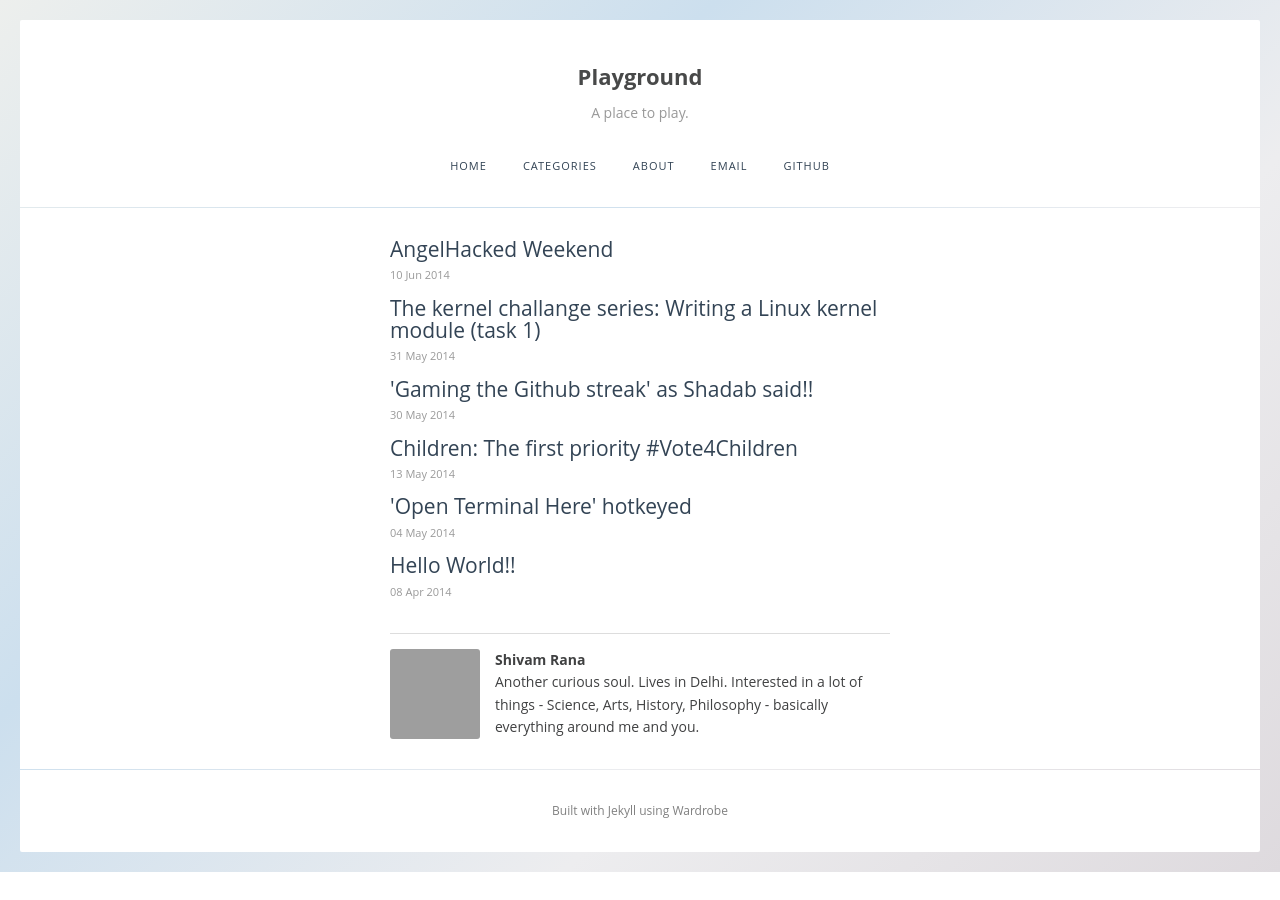
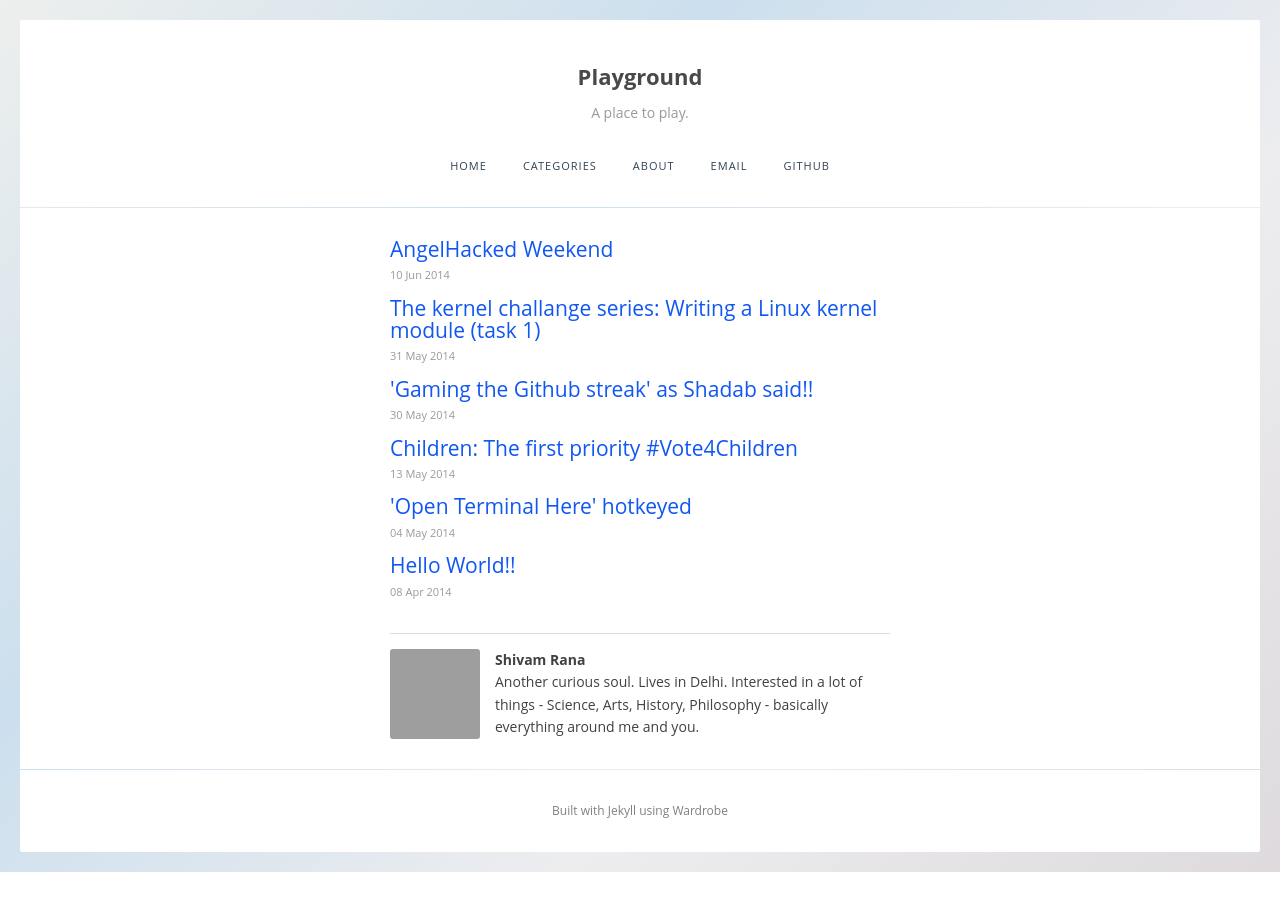
Before and after one commit to TrigonaMinima/TrigonaMinima.github.io, a Jekyll site: the page built from index.html, in a window 1280 px wide. Built offline with Jekyll 4.4.1, drawn with Linux system fonts in a browser that asks for light colours; Markdown is read by kramdown in place of the engine named in the settings; the list of posts is cut into pages by our own code; grey boxes are pictures that could not be loaded.

Commit message:
Fix the hyperlink colors
The colors in the navbar have been left as is.

```diff
--- a/themes/-global/css/basics.css
+++ b/themes/-global/css/basics.css
@@ -6,7 +6,9 @@ body > footer { font-size: 12px; color: #808080; }
 body > footer a { color: #808080; }
 * { -webkit-font-smoothing: antialiased; }
 * { box-sizing: border-box; -webkit-box-sizing: border-box; -moz-box-sizing: border-box; }
-a { color: #345; text-decoration: none; }
+a { color: #1157f2; text-decoration: none; }
+nav > a {color: #345;  text-decoration: none;}
+
 del { color: #999; }
 h1 a, h2 a { color: inherit; }
 h1, h2, h3, h4, h5 { font-weight: 700; }
```
